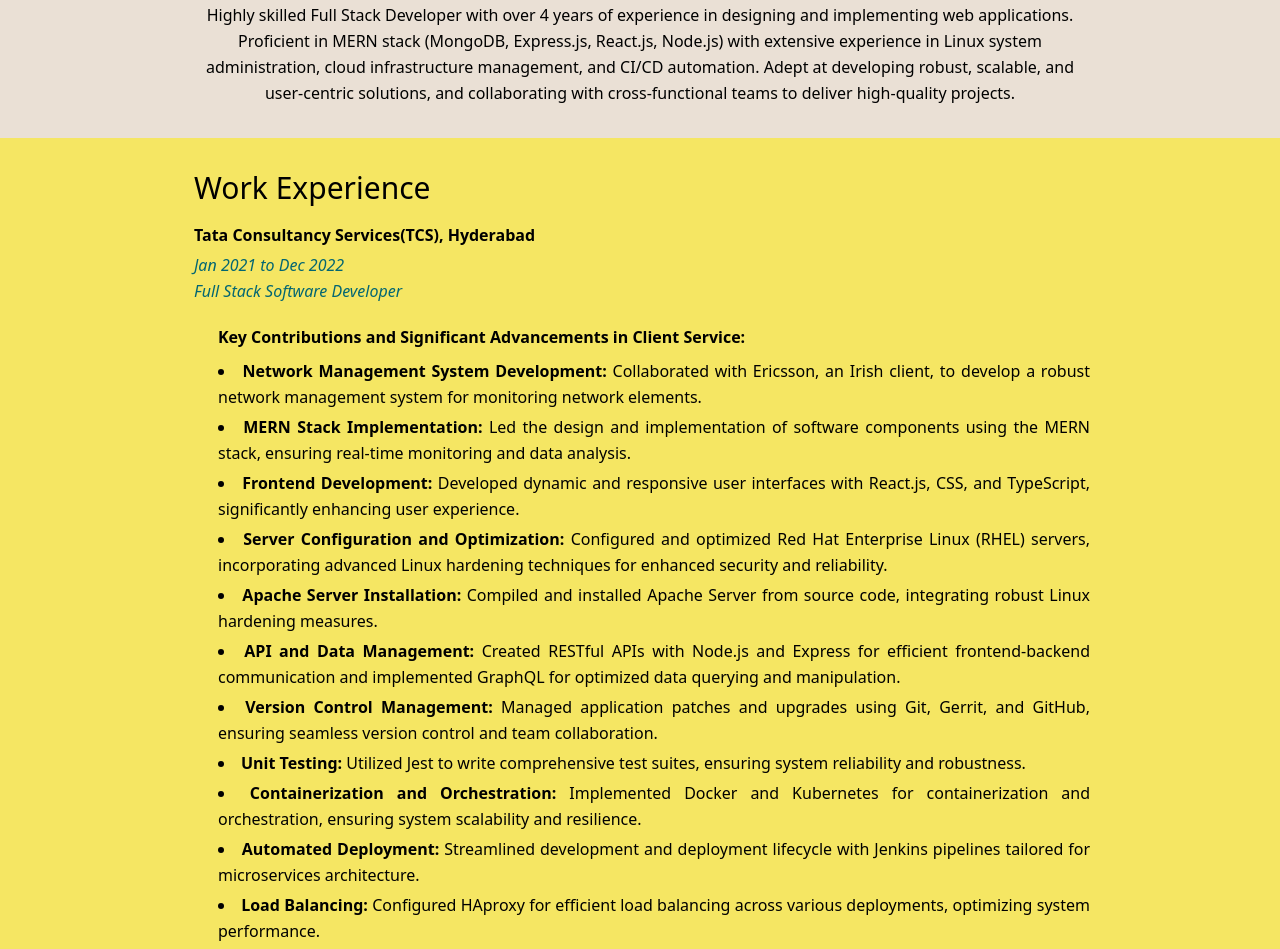
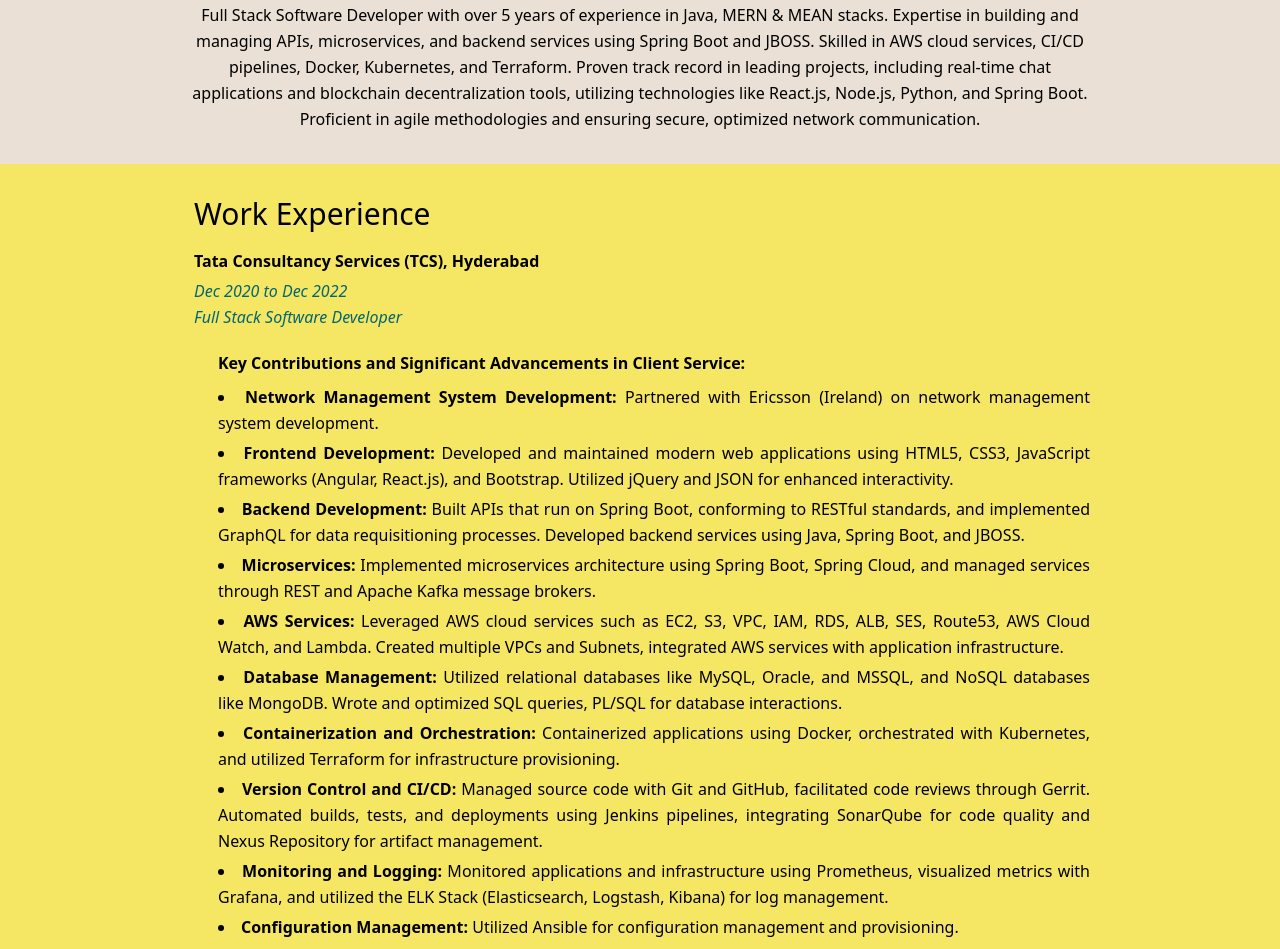
Before and after one commit to charanreddy24/ram-portfolio, a React (Vite) app in the folder client/: page / in a window 1280 px wide. Shown: the part 1848-2797 px from the top of the page. Built offline with nearby package versions, Linux system fonts and the light colour scheme.

Commit message:
Resume Update

```diff
--- a/client/src/pages/Home.jsx
+++ b/client/src/pages/Home.jsx
@@ -59,10 +59,20 @@
             </div>
             Full Stack Software Developer
             <div className="text-2xl mt-4 md:text-pretty md:text-3xl lg:text-xl">
-              with over 4 years of experience in building and maintaining web
-              applications using the <br />
-              MERN stack (MongoDB, Express.js, React.js, Node.js). <br />
-              Explore my work and get to know more about my skills and projects.
+              <p>
+                with over 5 years of experience in building and maintaining web
+                applications
+              </p>{' '}
+              <br />
+              <p className="italic">
+                Full Stack Software Developer | Java | JavaScript. Expertise in
+                APIs | microservices | Spring Boot |<br /> JBOSS | AWS | CI/CD |
+                Docker & Kubernetes | Terraform.
+              </p>
+              <p className=" mt-5">
+                Explore my work and get to know more about my skills and
+                projects.
+              </p>
             </div>
           </div>
         </div>
--- a/client/src/pages/Resume.jsx
+++ b/client/src/pages/Resume.jsx
@@ -15,14 +15,16 @@
           <div className="max-w-4xl w-11/12 mx-auto text-center">
             <h2 className="text-3xl mb-4">Professional Summary</h2>
             <p>
-              Highly skilled Full Stack Developer with over 4 years of
-              experience in designing and implementing web applications.
-              Proficient in MERN stack (MongoDB, Express.js, React.js, Node.js)
-              with extensive experience in Linux system administration, cloud
-              infrastructure management, and CI/CD automation. Adept at
-              developing robust, scalable, and user-centric solutions, and
-              collaborating with cross-functional teams to deliver high-quality
-              projects.
+              Full Stack Software Developer with over 5 years of experience in
+              Java, MERN & MEAN stacks. Expertise in building and managing APIs,
+              microservices, and backend services using Spring Boot and JBOSS.
+              Skilled in AWS cloud services, CI/CD pipelines, Docker,
+              Kubernetes, and Terraform. Proven track record in leading
+              projects, including real-time chat applications and blockchain
+              decentralization tools, utilizing technologies like React.js,
+              Node.js, Python, and Spring Boot. Proficient in agile
+              methodologies and ensuring secure, optimized network
+              communication.
             </p>
           </div>
         </header>
@@ -33,10 +35,10 @@
             <section className="grid grid-cols-1 lg:grid-cols-3 gap-5">
               <div className="col-span-3">
                 <h3 className="mb-1 font-semibold">
-                  Tata Consultancy Services(TCS), Hyderabad{' '}
+                  Tata Consultancy Services (TCS), Hyderabad
                 </h3>
                 <p className="italic text-teal-700">
-                  Jan 2021 to Dec 2022 <br /> Full Stack Software Developer
+                  Dec 2020 to Dec 2022 <br /> Full Stack Software Developer
                 </p>
               </div>
               <div className="col-span-3 ml-6">
@@ -47,92 +49,95 @@
                 <ul className="list-disc list-inside text-justify space-y-1">
                   <li>
                     <strong>Network Management System Development:</strong>{' '}
-                    Collaborated with Ericsson, an Irish client, to develop a
-                    robust network management system for monitoring network
-                    elements.
+                    Partnered with Ericsson (Ireland) on network management
+                    system development.
                   </li>
                   <li>
-                    <strong>MERN Stack Implementation:</strong> Led the design
-                    and implementation of software components using the MERN
-                    stack, ensuring real-time monitoring and data analysis.
+                    <strong>Frontend Development:</strong> Developed and
+                    maintained modern web applications using HTML5, CSS3,
+                    JavaScript frameworks (Angular, React.js), and Bootstrap.
+                    Utilized jQuery and JSON for enhanced interactivity.
                   </li>
                   <li>
-                    <strong>Frontend Development:</strong> Developed dynamic and
-                    responsive user interfaces with React.js, CSS, and
-                    TypeScript, significantly enhancing user experience.
+                    <strong>Backend Development:</strong> Built APIs that run on
+                    Spring Boot, conforming to RESTful standards, and
+                    implemented GraphQL for data requisitioning processes.
+                    Developed backend services using Java, Spring Boot, and
+                    JBOSS.
                   </li>
                   <li>
-                    <strong>Server Configuration and Optimization:</strong>{' '}
-                    Configured and optimized Red Hat Enterprise Linux (RHEL)
-                    servers, incorporating advanced Linux hardening techniques
-                    for enhanced security and reliability.
+                    <strong>Microservices:</strong> Implemented microservices
+                    architecture using Spring Boot, Spring Cloud, and managed
+                    services through REST and Apache Kafka message brokers.
                   </li>
                   <li>
-                    <strong>Apache Server Installation:</strong> Compiled and
-                    installed Apache Server from source code, integrating robust
-                    Linux hardening measures.
+                    <strong>AWS Services:</strong> Leveraged AWS cloud services
+                    such as EC2, S3, VPC, IAM, RDS, ALB, SES, Route53, AWS Cloud
+                    Watch, and Lambda. Created multiple VPCs and Subnets,
+                    integrated AWS services with application infrastructure.
                   </li>
                   <li>
-                    <strong>API and Data Management:</strong> Created RESTful
-                    APIs with Node.js and Express for efficient frontend-backend
-                    communication and implemented GraphQL for optimized data
-                    querying and manipulation.
-                  </li>
-                  <li>
-                    <strong>Version Control Management:</strong> Managed
-                    application patches and upgrades using Git, Gerrit, and
-                    GitHub, ensuring seamless version control and team
-                    collaboration.
-                  </li>
-                  <li>
-                    <strong>Unit Testing:</strong> Utilized Jest to write
-                    comprehensive test suites, ensuring system reliability and
-                    robustness.
+                    <strong>Database Management:</strong> Utilized relational
+                    databases like MySQL, Oracle, and MSSQL, and NoSQL databases
+                    like MongoDB. Wrote and optimized SQL queries, PL/SQL for
+                    database interactions.
                   </li>
                   <li>
                     <strong>Containerization and Orchestration:</strong>{' '}
-                    Implemented Docker and Kubernetes for containerization and
-                    orchestration, ensuring system scalability and resilience.
+                    Containerized applications using Docker, orchestrated with
+                    Kubernetes, and utilized Terraform for infrastructure
+                    provisioning.
                   </li>
                   <li>
-                    <strong>Automated Deployment:</strong> Streamlined
-                    development and deployment lifecycle with Jenkins pipelines
-                    tailored for microservices architecture.
+                    <strong>Version Control and CI/CD:</strong> Managed source
+                    code with Git and GitHub, facilitated code reviews through
+                    Gerrit. Automated builds, tests, and deployments using
+                    Jenkins pipelines, integrating SonarQube for code quality
+                    and Nexus Repository for artifact management.
                   </li>
                   <li>
-                    <strong>Load Balancing:</strong> Configured HAproxy for
-                    efficient load balancing across various deployments,
-                    optimizing system performance.
+                    <strong>Monitoring and Logging:</strong> Monitored
+                    applications and infrastructure using Prometheus, visualized
+                    metrics with Grafana, and utilized the ELK Stack
+                    (Elasticsearch, Logstash, Kibana) for log management.
                   </li>
                   <li>
-                    <strong>Cloud Services Administration:</strong> Configured
-                    and administered AWS services, including EC2 instances and
-                    VPCs, supporting system deployment and operation.
+                    <strong>Configuration Management:</strong> Utilized Ansible
+                    for configuration management and provisioning.
                   </li>
                   <li>
-                    <strong>Private Cloud Architecture:</strong> Utilized
-                    OpenStack for private cloud architecture and administration,
-                    meeting specific client requirements.
+                    <strong>Testing:</strong> Conducted unit testing using
+                    JUnit, end-to-end testing using Selenium, and API testing
+                    using Postman.
                   </li>
                   <li>
-                    <strong>Agile Project Management:</strong> Designed project
-                    workflows following Agile methodologies within Azure DevOps,
-                    enabling seamless collaboration and code management.
+                    <strong>Security:</strong> Implemented security measures and
+                    protocols for network infrastructures. Deployed VPNs,
+                    firewalls, and load balancers to optimize and secure network
+                    communication.
                   </li>
                   <li>
-                    <strong>Enhanced System Security:</strong> Generated and
-                    implemented SSL certificates, automated system tasks with
-                    Bash scripts, and addressed vulnerabilities to ensure system
-                    integrity.
+                    <strong>Development Tools:</strong> Worked with IntelliJ,
+                    Eclipse, VS Code, Maven, Ant, and Jenkins CI/CD.
+                  </li>
+                  <li>
+                    <strong>Agile Methodologies:</strong> Worked with Agile
+                    methodologies, using Jira for project management.
+                  </li>
+                  <li>
+                    <strong>Additional Technologies:</strong> Extensive use of
+                    Python, Perl, UNIX Shell Scripting, JavaScript libraries
+                    like jQuery and AngularJS, and frameworks like Node.js,
+                    Express.js, and SASS.
                   </li>
                 </ul>
               </div>
               <div className="col-span-3">
                 <h3 className="mb-1 font-semibold">
-                  Yash Techonologies, Hyderabad{' '}
+                  Yash Technologies, Hyderabad
                 </h3>
                 <p className="italic text-teal-700">
-                  Jun 2020 to Dec 2020 <br /> DevOps Engineer
+                  Jun 2018 to Dec 2020 <br /> Software Developer
                 </p>
               </div>
               <div className="col-span-3 ml-6">
@@ -142,44 +147,75 @@
                 </h4>
                 <ul className="list-disc list-inside text-justify space-y-1">
                   <li>
-                    <strong>Linux System Administration:</strong> Configured and
-                    optimized RHEL servers with advanced Linux hardening
-                    techniques.
+                    <strong>Server Configuration:</strong> Configured RHEL
+                    servers with advanced hardening techniques, including node
+                    hardening, iptables configuration, and SELinux
+                    configuration. Managed a private cloud setup with OpenStack.
                   </li>
                   <li>
-                    <strong>Cloud Infrastructure Management:</strong> Utilized
-                    OpenStack for private cloud setup and Docker for container
-                    operations.
+                    <strong>Frontend Development:</strong> Proficient in PHP and
+                    design patterns specifically using the Laravel framework.
+                    Experience creating design system component libraries with
+                    tools such as Storybook.
                   </li>
                   <li>
-                    <strong>CI/CD Automation:</strong> Automated build and
-                    deployment processes with Jenkins pipelines for
-                    microservices.
+                    <strong>Backup and Automation:</strong> Developed backup and
+                    restore repositories using Python. Automated build and
+                    deployment processes with Jenkins pipelines for Continuous
+                    Delivery, utilizing pom.xml files for efficient project
+                    builds.
                   </li>
                   <li>
-                    <strong>Kubernetes Administration:</strong> Configured
-                    SIDE-CAR and AMBASSADOR containers in Kubernetes Pods.
+                    <strong>Web Server and Artifact Management:</strong> Managed
+                    Apache Web Server, implemented Single Sign-On (SSO), and
+                    utilized Maven/Nexus Repository for artifact management.
                   </li>
                   <li>
-                    <strong>AWS Administration:</strong> Configured and managed
-                    AWS services like EC2, IAM, VPC, and ELBs.
+                    <strong>Backend Development:</strong> Developed backend
+                    services using Java technologies including J2EE (Servlets),
+                    Spring, Hibernate, and JDBC. Created web services using SOAP
+                    and REST, ensuring proper WSDL and XML configurations.
                   </li>
                   <li>
-                    <strong>Agile Development:</strong> Designed workflows using
-                    Agile methodologies in Azure DevOps.
+                    <strong>Microservices and SDLC:</strong> Followed all phases
+                    of SDLC using Java, Spring Boot, and Hibernate. Implemented
+                    microservices architecture with Spring Cloud and managed
+                    services through REST.
                   </li>
                   <li>
-                    <strong>Troubleshooting:</strong> Resolved issues in
-                    third-party applications and server components.
+                    <strong>Configuration Management:</strong> Employed Chef for
+                    configuration management and provisioning. Implemented
+                    centralized logging with Splunk and Elasticsearch.
                   </li>
                   <li>
-                    <strong>Security Enhancement:</strong> Enhanced system
-                    security with SSL certificates and automated tasks using
-                    scripting.
+                    <strong>Security Enhancements:</strong> Enhanced security
+                    with SSL certificates and utilized HashiCorp Vault for
+                    secrets management. Automated tasks with Bash and Python
+                    scripts.
                   </li>
                   <li>
-                    <strong>Frontend Technologies Troubleshooting:</strong>{' '}
-                    Addressed frontend issues with HTML, CSS, and JavaScript.
+                    <strong>Load Balancing and Incident Management:</strong>{' '}
+                    Implemented HAproxy for load balancing and integrated
+                    PagerDuty for incident management.
+                  </li>
+                  <li>
+                    <strong>Agile Methodologies:</strong> Followed Agile
+                    methodologies using Azure DevOps, fostering team
+                    communication through Slack and Confluence.
+                  </li>
+                  <li>
+                    <strong>CI/CD Pipelines:</strong> Extensive experience with
+                    CI/CD pipelines using Git, Ansible, Puppet, and Jenkins.
+                    Managed source code with Git and GitHub.
+                  </li>
+                  <li>
+                    <strong>Monitoring Solutions:</strong> Familiarity with
+                    monitoring solutions like CloudWatch, CloudTrail, and the
+                    ELK Stack (Elasticsearch, Logstash, Kibana).
+                  </li>
+                  <li>
+                    <strong>Container Technology:</strong> Proficient with
+                    container technology including Docker, Kubernetes, and LXD.
                   </li>
                 </ul>
               </div>
```
